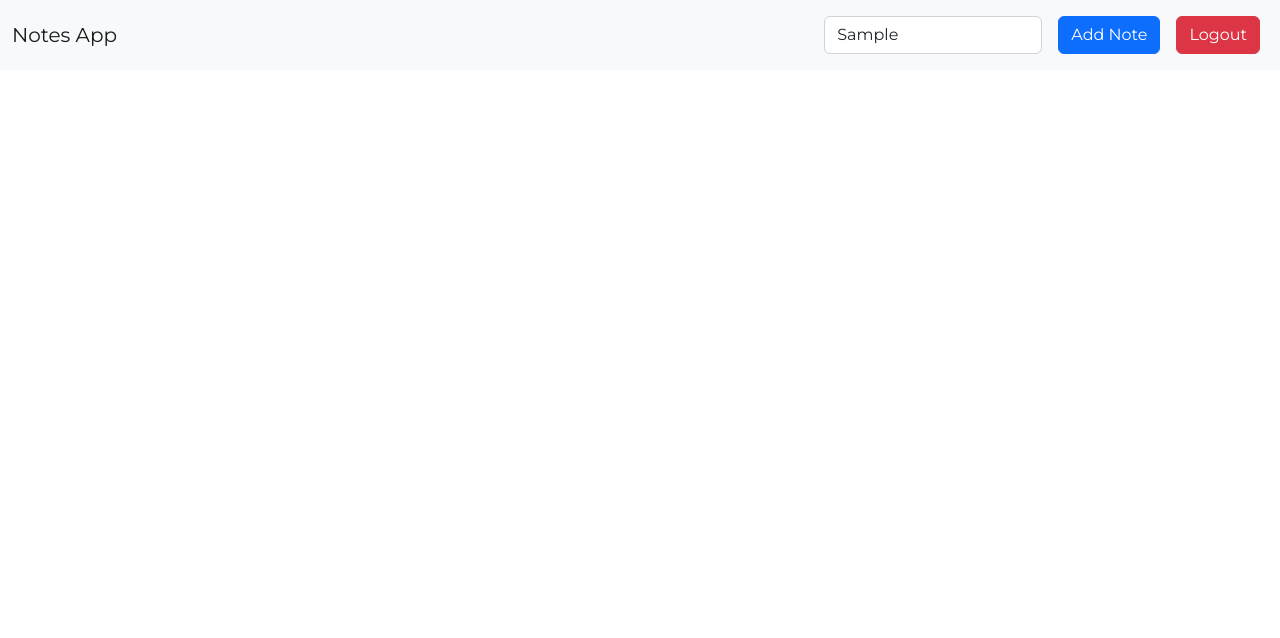
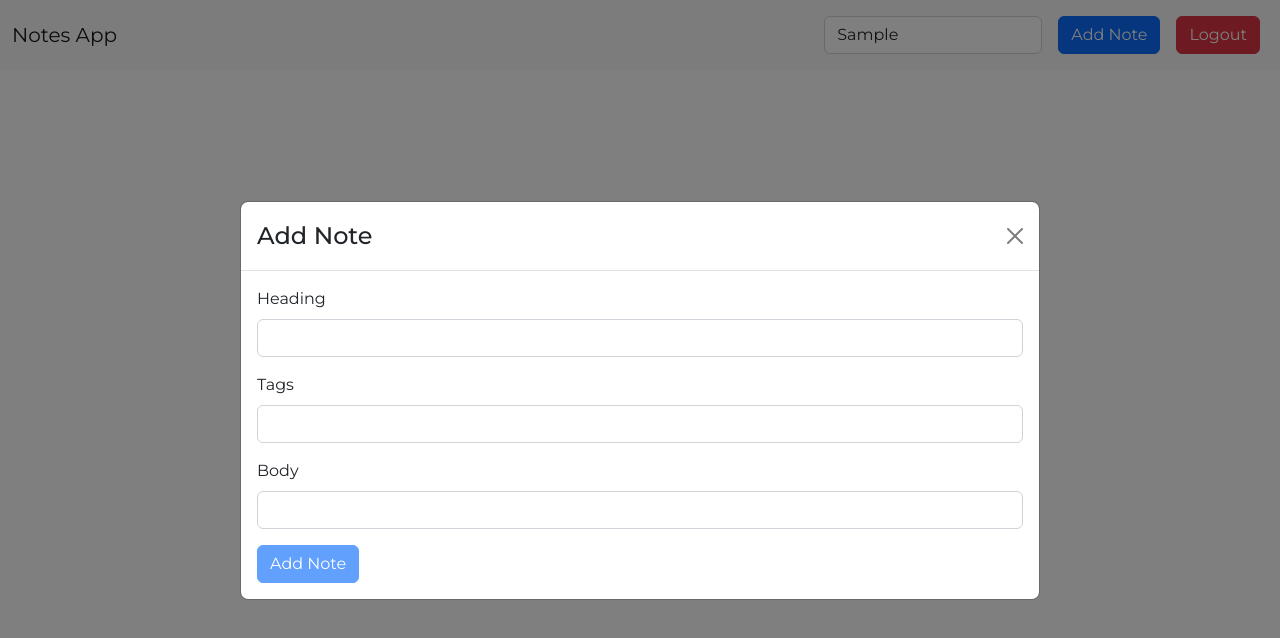
Before and after one commit to UT-03/Notes-App-frontend, a React (Create React App) app: page / in a window 1280 px wide. Both pictures are taken after typing "Sample" into the empty fields and a click on the button "Add Note". Shown: the top 638 px of the page. Built offline with nearby package versions, Linux system fonts and the light colour scheme.

Commit message:
feat: finished Header

```diff
--- a/src/components/Header.js
+++ b/src/components/Header.js
@@ -1,13 +1,44 @@
-import React from 'react';
+import React, { useState } from 'react';
 import { Link } from 'react-router-dom';
 import Container from 'react-bootstrap/Container';
 import Navbar from 'react-bootstrap/Navbar';
 import Form from 'react-bootstrap/Form';
 import FormControl from 'react-bootstrap/FormControl';
 import Button from 'react-bootstrap/Button';
+import NoteModal from './NoteModal';
+import { VALIDATOR_MINLENGTH, VALIDATOR_REQUIRE } from '../util/validators'
+import Input from '../util/Input';
+import { useForm } from '../hooks/FormHook';
 
 const Header = () => {
+    const [showModal, setShowModal] = useState(false);
+    const [formState, inputHandler, setFormData] = useForm({
+        heading: {
+            value: '',
+            isValid: false
+        },
+        tags: {
+            value: '',
+            isValid: false
+        },
+        body: {
+            value: '',
+            isValid: false
+        }
+    }, false);
+
+    const newNoteHandler = async event => {
+        event.preventDefault();
+        const data = {
+            heading: formState.inputs.heading.value,
+            tags: formState.inputs.tags.value,
+            body: formState.inputs.body.value
+        }
+
+        console.log(data);
+    }
     return (
+        <React.Fragment>
             <Navbar bg="light" expand="lg">
                 <Container fluid>
                     <Navbar.Brand href="#">Notes App</Navbar.Brand>
@@ -21,11 +52,47 @@ const Header = () => {
                                 aria-label="Search"
                             />
                         </Form>
-                    <Button type='button' variant="primary" className="m-2">Add Note</Button>
+                        <Button type='button' variant="primary" className="m-2" onClick={() => setShowModal(true)}>Add Note</Button>
                         <Button type='button' variant="danger" className="m-2"><Link to="/auth" className='text-decoration-none text-white'>Logout</Link></Button>
                     </Navbar.Collapse>
                 </Container>
             </Navbar>
+            <NoteModal show={showModal} onHide={() => setShowModal(false)} title="Add Note">
+                <Form onSubmit={newNoteHandler}>
+                    <Input
+                        element="input"
+                        id="heading"
+                        type="text"
+                        label="Heading"
+                        validators={[VALIDATOR_REQUIRE()]}
+                        errorText="Please enter a valid Heading!"
+                        onInput={inputHandler}
+                    />
+                    <Input
+                        element="input"
+                        id="tags"
+                        type="text"
+                        label="Tags"
+                        validators={[VALIDATOR_REQUIRE()]}
+                        errorText="Please enter valid Tags!"
+                        onInput={inputHandler}
+                    />
+                    <Input
+                        id="body"
+                        type="text"
+                        label="Body"
+                        rows={10}
+                        validators={[VALIDATOR_REQUIRE(), VALIDATOR_MINLENGTH(10)]}
+                        errorText="Body must have minimum length of 10 characters!"
+                        onInput={inputHandler}
+                    />
+                    <Button
+                        type='submit'
+                        variant='primary'
+                        disabled={!formState.isValid}>Add Note</Button>
+                </Form>
+            </NoteModal>
+        </React.Fragment>
     );
 };
 
--- /dev/null
+++ b/src/components/NoteModal.js
@@ -0,0 +1,27 @@
+import React from 'react';
+import Button from 'react-bootstrap/Button';
+import Modal from 'react-bootstrap/Modal';
+
+const NoteModal = (props) => {
+    return (
+        <Modal
+            {...props}
+            size="lg"
+            aria-labelledby="noteModal"
+            centered
+            scrollable
+            dialogClassName="modal-90w"
+        >
+            <Modal.Header closeButton>
+                <Modal.Title id="noteModal">
+                    {props.title}
+                </Modal.Title>
+            </Modal.Header>
+            <Modal.Body>
+                {props.children}
+            </Modal.Body>
+        </Modal>
+    );
+};
+
+export default NoteModal;
--- /dev/null
+++ b/src/hooks/FormHook.js
@@ -0,0 +1,59 @@
+import { useCallback, useReducer } from 'react';
+
+const formReducer = (state, action) => {
+    switch (action.type) {
+        case 'INPUT_CHANGE':
+            let formIsValid = true;
+            for (const inputId in state.inputs) {
+                if (!state.inputs[inputId]) {
+                    continue;
+                }
+                if (inputId === action.inputId) {
+                    formIsValid = formIsValid && action.isValid;
+                } else {
+                    formIsValid = formIsValid && state.inputs[inputId].isValid;
+                }
+            }
+            return {
+                ...state,
+                inputs: {
+                    ...state.inputs,
+                    [action.inputId]: { value: action.value, isValid: action.isValid }
+                },
+                isValid: formIsValid
+            };
+        case 'SET_DATA':
+            return {
+                inputs: action.inputs,
+                isValid: action.formIsValid
+            };
+        default:
+            return state;
+    }
+};
+
+export const useForm = (initialInputs, initialFormValidity) => {
+    const [formState, dispatch] = useReducer(formReducer, {
+        inputs: initialInputs,
+        isValid: initialFormValidity
+    });
+
+    const inputHandler = useCallback((id, value, isValid) => {
+        dispatch({
+            type: 'INPUT_CHANGE',
+            value: value,
+            isValid: isValid,
+            inputId: id
+        });
+    }, []);
+
+    const setFormData = useCallback((inputData, formValidity) => {
+        dispatch({
+            type: 'SET_DATA',
+            inputs: inputData,
+            formIsValid: formValidity
+        });
+    }, []);
+
+    return [formState, inputHandler, setFormData];
+};
--- /dev/null
+++ b/src/util/Input.css
@@ -0,0 +1,4 @@
+.form-control.invalid:focus {
+    border-color: rgb(220, 53, 69);
+    box-shadow: 0 0 0 0.2rem rgba(220, 53, 69, 0.25);
+}
--- /dev/null
+++ b/src/util/Input.js
@@ -0,0 +1,95 @@
+import React, { useReducer, useEffect } from 'react';
+import Form from 'react-bootstrap/Form'
+import { validate } from './validators';
+import './Input.css';
+
+const inputReducer = (state, action) => {
+    switch (action.type) {
+        case 'CHANGE':
+            return {
+                ...state,
+                value: action.val,
+                isValid: validate(action.val, action.validators)
+            };
+        case 'TOUCH': {
+            return {
+                ...state,
+                isTouched: true
+            };
+        }
+        default:
+            return state;
+    }
+};
+
+const Input = props => {
+    const [inputState, dispatch] = useReducer(inputReducer, {
+        value: props.initialValue || '',
+        isTouched: false,
+        isValid: props.initialValid || false
+    });
+
+    const { id, onInput } = props;
+    const { value, isValid } = inputState;
+
+    useEffect(() => {
+        onInput(id, value, isValid);
+    }, [id, value, isValid, onInput]);
+
+    const changeHandler = event => {
+        dispatch({
+            type: 'CHANGE',
+            val: event.target.value,
+            validators: props.validators
+        });
+    };
+
+    const touchHandler = () => {
+        dispatch({
+            type: 'TOUCH'
+        });
+    };
+
+    const isInputInvalid = !inputState.isValid && inputState.isTouched;
+
+    const element = props.element === 'input' ? (
+        <Form.Group className='mb-3'>
+            <Form.Label className={`${isInputInvalid && "text-danger"}`}>{props.label}</Form.Label>
+            <Form.Control
+                className={`${isInputInvalid && "invalid border border-danger"}`}
+                id={props.id}
+                type={props.type}
+                placeholder={props.placeholder}
+                onChange={changeHandler}
+                onBlur={touchHandler}
+                value={inputState.value} />
+            {!inputState.isValid && inputState.isTouched && (
+                <Form.Text className="text-danger">{props.errorText}</Form.Text>
+            )}
+
+        </Form.Group>
+    ) : (
+        <Form.Group className='mb-3'>
+            <Form.Label className={`${isInputInvalid && "text-danger"}`}>{props.label}</Form.Label>
+            <Form.Control
+                className={`${isInputInvalid && "invalid border border-danger"}`}
+                id={props.id}
+                rows={props.rows || 3}
+                type={props.type}
+                placeholder={props.placeholder}
+                onChange={changeHandler}
+                onBlur={touchHandler}
+                value={inputState.value} />
+            {!inputState.isValid && inputState.isTouched && (
+                <Form.Text className="text-danger">{props.errorText}</Form.Text>
+            )}
+        </Form.Group>
+    );
+    return (
+        <React.Fragment>
+            {element}
+        </React.Fragment>
+    );
+}
+
+export default Input;
--- /dev/null
+++ b/src/util/validators.js
@@ -0,0 +1,46 @@
+const VALIDATOR_TYPE_REQUIRE = 'REQUIRE';
+const VALIDATOR_TYPE_MINLENGTH = 'MINLENGTH';
+const VALIDATOR_TYPE_MAXLENGTH = 'MAXLENGTH';
+const VALIDATOR_TYPE_MIN = 'MIN';
+const VALIDATOR_TYPE_MAX = 'MAX';
+const VALIDATOR_TYPE_EMAIL = 'EMAIL';
+const VALIDATOR_TYPE_FILE = 'FILE';
+
+export const VALIDATOR_REQUIRE = () => ({ type: VALIDATOR_TYPE_REQUIRE });
+export const VALIDATOR_FILE = () => ({ type: VALIDATOR_TYPE_FILE });
+export const VALIDATOR_MINLENGTH = val => ({
+    type: VALIDATOR_TYPE_MINLENGTH,
+    val: val
+});
+export const VALIDATOR_MAXLENGTH = val => ({
+    type: VALIDATOR_TYPE_MAXLENGTH,
+    val: val
+});
+export const VALIDATOR_MIN = val => ({ type: VALIDATOR_TYPE_MIN, val: val });
+export const VALIDATOR_MAX = val => ({ type: VALIDATOR_TYPE_MAX, val: val });
+export const VALIDATOR_EMAIL = () => ({ type: VALIDATOR_TYPE_EMAIL });
+
+export const validate = (value, validators) => {
+    let isValid = true;
+    for (const validator of validators) {
+        if (validator.type === VALIDATOR_TYPE_REQUIRE) {
+            isValid = isValid && value.trim().length > 0;
+        }
+        if (validator.type === VALIDATOR_TYPE_MINLENGTH) {
+            isValid = isValid && value.trim().length >= validator.val;
+        }
+        if (validator.type === VALIDATOR_TYPE_MAXLENGTH) {
+            isValid = isValid && value.trim().length <= validator.val;
+        }
+        if (validator.type === VALIDATOR_TYPE_MIN) {
+            isValid = isValid && +value >= validator.val;
+        }
+        if (validator.type === VALIDATOR_TYPE_MAX) {
+            isValid = isValid && +value <= validator.val;
+        }
+        if (validator.type === VALIDATOR_TYPE_EMAIL) {
+            isValid = isValid && /^\S+@\S+\.\S+$/.test(value);
+        }
+    }
+    return isValid;
+};
```
Lines whose indentation alone changed are shown as unchanged.
